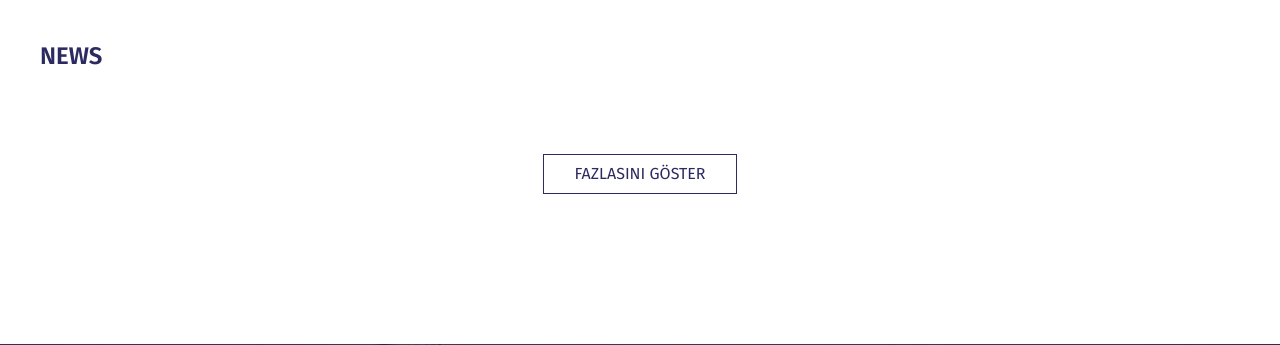
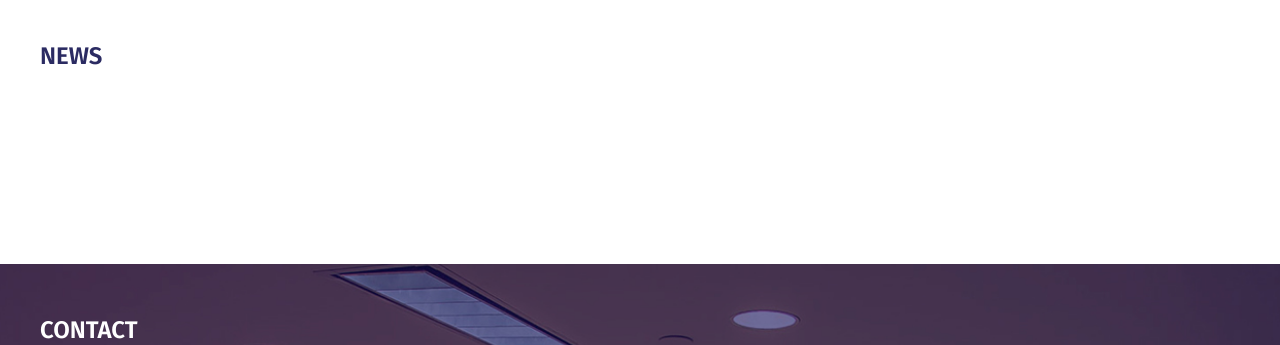
Before and after one commit to katalyzator/maup, a Django app: template templates/news.html in a window 1280 px wide. Shown: the part 80-425 px from the top of the page. Run offline with Django 3.2, Linux system fonts and the light colour scheme; the template is opened without the code that fills it, so the values that code supplies are empty; parts of the project's set-up code (start-up, migrations or seed data) failed here and were passed over; some libraries are stand-ins or nearby versions.

Commit message:
change something

```diff
--- a/templates/events.html
+++ b/templates/events.html
@@ -61,9 +61,9 @@
                 </li>
             </ul>
 
-            <div>
-                <a class="uk-button uk-button-default show_more" href="#">Fazlasını göster</a>
-            </div>
+{#            <div>#}
+{#                <a class="uk-button uk-button-default show_more" href="#">Fazlasını göster</a>#}
+{#            </div>#}
 
         </div>
     </main>
--- a/templates/news.html
+++ b/templates/news.html
@@ -30,9 +30,9 @@
                 {% endfor %}
             </div>
 
-            <div class="show_more_button">
-                <a class="uk-button uk-button-default show_more" href="#">Fazlasını göster</a>
-            </div>
+{#            <div class="show_more_button">#}
+{#                <a class="uk-button uk-button-default show_more" href="#">Fazlasını göster</a>#}
+{#            </div>#}
 
         </div>
     </main>
```
Also changed, not shown: locale/en/LC_MESSAGES/django.po, locale/tr/LC_MESSAGES/django.po.
